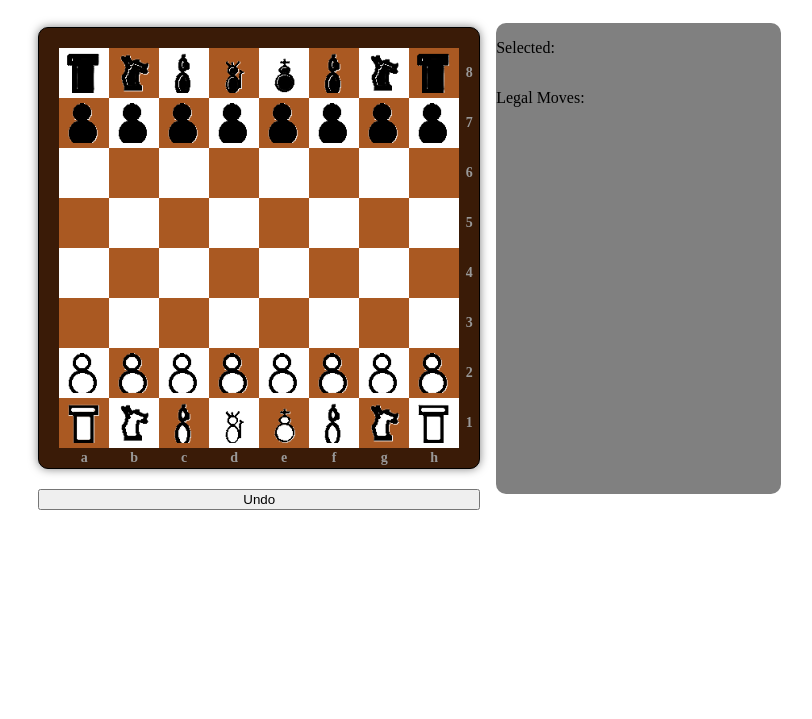
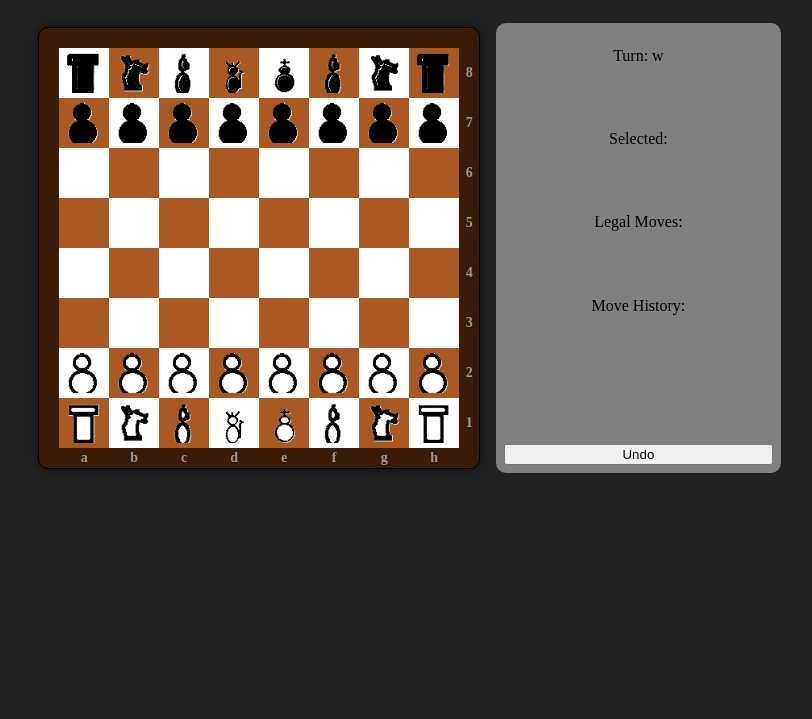
Before and after one commit to Metsuryu/quick-chess, a Gatsby site: page / in a window 1280 px wide. Shown: the part 81-800 px from the top of the page, without its empty margins (349-1161 px from the left). Built offline with nearby package versions, Linux system fonts and the light colour scheme; Gatsby itself is replaced by a stand-in of ours.

Commit message:
Add move history
Handle promotions and game over

```diff
--- a/src/components/chess-board.css
+++ b/src/components/chess-board.css
@@ -1,3 +1,11 @@
+body {
+  background-color: #222;
+}
+
+h1 {
+  color: #eee;
+}
+
 .boardStyle {
   display: flex;
   flex-direction: column;
@@ -40,6 +48,7 @@
   background-color: #aa5922;
 }
 
+.promotion::before,
 .highlight::before {
   content: '';
   position: absolute;
@@ -85,6 +94,29 @@
   width: 20em;
   border-radius: 10px;
   margin: 1em;
+  justify-content: space-between;
+  padding: 0.5em;
+  text-align: center;
+}
+
+.moveHistory {
+  display: flex;
+  flex-direction: column;
+  align-items: center;
+  justify-content: center;
+}
+
+.moveHistoryList {
+  overflow: auto;
+  height: 5em;
+}
+
+.move {
+  background-color: #fff;
+  border-radius: 5px;
+  padding: 5px;
+  margin: 5px;
+  display: inline-block;
 }
 
 .coordinateLabel {
--- a/src/components/chess-board.js
+++ b/src/components/chess-board.js
@@ -17,9 +17,6 @@ import bpImage from '../images/bp.png';
 
 const chess = new Chess();
 const startingBoard = chess.board();
-console.log(startingBoard);
-console.log(SQUARES);
-
 const pieceImages = {
   'wp': wpImage,
   'wr': wrImage,
@@ -39,13 +36,46 @@ const Board = () => {
   const [board, setBoard] = useState(startingBoard);
   const [selectedCell, setSelectedCell] = useState(null);
   const [legalMoves, setLegalMoves] = useState([]);
+  const [moveHistory, setMoveHistory] = useState([]);
+  const [turn, setTurn] = useState('w');
+
+
+  const checkGameOver = () => {
+    const gameOver = chess.isGameOver();
+    if (gameOver) {
+      const isCheckmate = chess.isCheckmate();
+      const isStalemate = chess.isStalemate();
+      const isDraw = chess.isDraw();
+      const isThreefoldRepetition = chess.isThreefoldRepetition();
+      const isFiftyMoves = chess.isDrawByFiftyMoves();
+      const isInsufficientMaterial = chess.isInsufficientMaterial();
+      if (isCheckmate) {
+        const winner = chess.turn() === 'w' ? 'Black' : 'White';
+        alert('Game over, ' + winner + ' wins');
+      } else if (isStalemate) {
+        alert('Game over, stalemate');
+      } else if (isDraw) {
+        alert('Game over, draw');
+      } else if (isThreefoldRepetition) {
+        alert('Game over, threefold repetition');
+      } else if (isFiftyMoves) {
+        alert('Game over, fifty moves');
+      } else if (isInsufficientMaterial) {
+        alert('Game over, insufficient material');
+      }
+    }
+  }
 
   const movePiece = (move) => {
     console.log('move', move);
+    console.log('moveHistory', moveHistory);
 
     try {
       chess.move(move);
       setBoard(chess.board());
+      setMoveHistory([...moveHistory, move]);
+      setTurn(chess.turn());
+      checkGameOver();
     } catch (err) {
       console.log('err', err);
       setLegalMoves([]);
@@ -57,12 +87,19 @@ const Board = () => {
   const undoMove = () => {
     chess.undo();
     setBoard(chess.board());
+    setMoveHistory(moveHistory.slice(0, -1));
+    setTurn(chess.turn());
   };
 
   const removeHighlights = () => {
     const highlightedCells = document.querySelectorAll('.highlight');
+    const promotionCells = document.querySelectorAll('.promotion');
     highlightedCells.forEach(cell => {
       cell.classList.remove('highlight');
+    });
+
+    promotionCells.forEach(cell => {
+      cell.classList.remove('promotion');
     });
   }
 
@@ -76,12 +113,36 @@ const Board = () => {
     setLegalMoves([]);
   }
 
+  const getSquareFromMove = (move) => {
+    // Handle castling
+    if (move.includes('O-O-O')) {
+      return chess.turn() === 'w' ? 'c1' : 'c8'; // queenside castling
+    }
+    if (move.includes('O-O')) {
+      return chess.turn() === 'w' ? 'g1' : 'g8'; // kingside castling
+    }
+
+    // Remove check/checkmate indicators
+    let cleanMove = move.replace(/[+#]/g, '');
+
+    // Handle promotion
+    if (cleanMove.includes('=')) {
+      cleanMove = cleanMove.substring(0, cleanMove.indexOf('='));
+    }
+
+    // Extract the destination square - always the last two characters after removing check/checkmate/promotion
+    const square = cleanMove.slice(-2);
+
+    // Validate that it's a proper square (a1-h8)
+    const validSquare = /^[a-h][1-8]$/.test(square);
+    return validSquare ? square : null;
+  }
+
   const highlightMoves = (square) => {
     removeHighlights();
 
     const selectedCells = document.querySelectorAll('.selected');
 
-    // Select current cell if unselected
     const currentCell = document.querySelector(`[data-square="${square}"]`);
     if(!currentCell.classList.contains('selected')) {
       selectedCells.forEach(cell => {
@@ -95,14 +156,19 @@ const Board = () => {
       return;
     }
 
-    // Get all possible moves for the piece on the given square
     const moves = chess.moves({square});
     setLegalMoves(moves);
     console.log('moves', moves);
 
     moves.forEach(move => {
       const isCastle = move.includes('O-O');
-      if (isCastle) {
+      const isPromotion = move.includes('=');
+      if (isPromotion) {
+        const promotionSquare = getSquareFromMove(move);
+        console.log('promotionSquare', promotionSquare);
+        const cell = document.querySelector(`[data-square="${promotionSquare}"]`);
+        cell?.classList.add('promotion');
+      } else if (isCastle) {
         console.log('isCastle', isCastle);
         const isLongCastle = move.includes('O-O-O');
         const turn = chess.turn();
@@ -113,13 +179,23 @@ const Board = () => {
         const kingCell = document.querySelector(`[data-square="${kingSquare}"]`);
         kingCell?.classList.add('highlight');
       } else {
-        const withoutPlus = move.includes('+') ? move.slice(0, move.length - 1) : move;
-        const justSquare = withoutPlus.slice(withoutPlus.length - 2);
+        const justSquare = getSquareFromMove(move);
+        console.log('justSquare', justSquare);
         const cell = document.querySelector(`[data-square="${justSquare}"]`);
         cell?.classList.add('highlight');
       }
     });
   };
+
+  const isMovePromotion = (selectedCell, move) => {
+    const piece = chess.get(selectedCell?.dataset.square);
+    const isPawn = piece && piece.type === 'p';
+    const isLastRank = (piece.color === 'w' && move[1] === '8') ||
+                        (piece.color === 'b' && move[1] === '1');
+    console.log('isPawn', isPawn);
+    console.log('isLastRank', isLastRank);
+    return isPawn && isLastRank;
+  }
 
   const handleCellClick = (square) => {
     if(!square) return;
@@ -133,18 +209,25 @@ const Board = () => {
       console.log('targetSquare', targetSquare);
 
       if (!targetSquare) {
-        setSelectedCell(null);
-        movePiece({ from: selectedCell?.dataset.square, to: square });
+        console.log('Moving piece', selectedCell?.dataset.square, 'to', square);
+
+        if (isMovePromotion(selectedCell, square)) {
+          console.log('isPawn and isLastRank');
+          movePiece({ from: selectedCell?.dataset.square, to: square, promotion: 'q' });
+        } else {
+          setSelectedCell(null);
+          movePiece({ from: selectedCell?.dataset.square, to: square });
+        }
       } else {
         if (targetSquare.color === chess.turn()) {
-          setLegalMoves([]);
-          removeHighlights();
-          removeSelected();
+          return;
         } else {
-          setLegalMoves([]);
-          removeHighlights();
-          removeSelected();
-          movePiece({ from: selectedCell?.dataset.square, to: square });
+          if (isMovePromotion(selectedCell, square)) {
+            console.log('isPawn and isLastRank');
+            movePiece({ from: selectedCell?.dataset.square, to: square, promotion: 'q' });
+          } else {
+            movePiece({ from: selectedCell?.dataset.square, to: square });
+          }
         }
       }
     } else {
@@ -188,11 +271,9 @@ const Board = () => {
             ))}
           </div>
         </div>
-        <button onClick={() => {
-          undoMove();
-        }}>Undo</button>
       </div>
       <div className="infoContainer">
+        <p className="turn">Turn: {turn}</p>
         <p className="selectedCell">Selected: {selectedCell?.dataset.square}</p>
         <div className="legalMoves">
           <p>Legal Moves:</p>
@@ -200,6 +281,17 @@ const Board = () => {
             <span key={index}>{move} </span>
           ))}
         </div>
+        <div className="moveHistory">
+          <p>Move History:</p>
+          <div className="moveHistoryList">
+            {moveHistory.map((move, index) => (
+              <span className="move" key={index}>{move.from} {move.to} </span>
+            ))}
+          </div>
+        </div>
+        <button onClick={() => {
+          undoMove();
+        }}>Undo</button>
       </div>
     </div>
   )
```
Also changed, not shown: README.md, favicon.ico (added).
